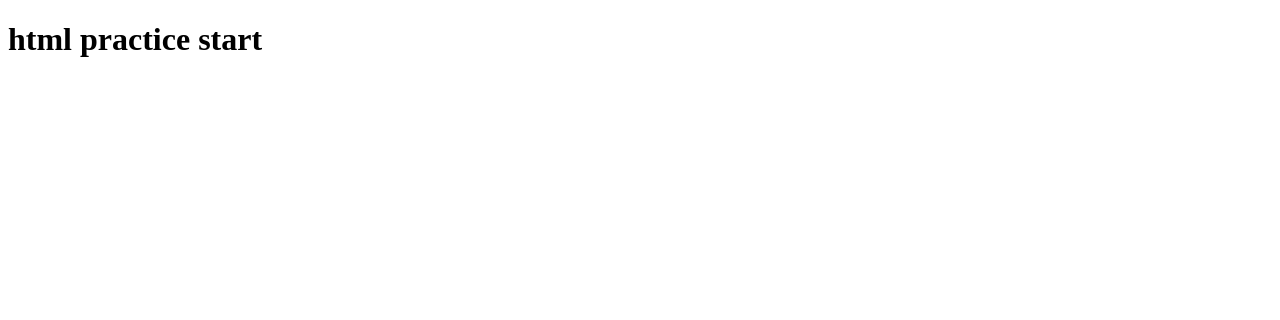
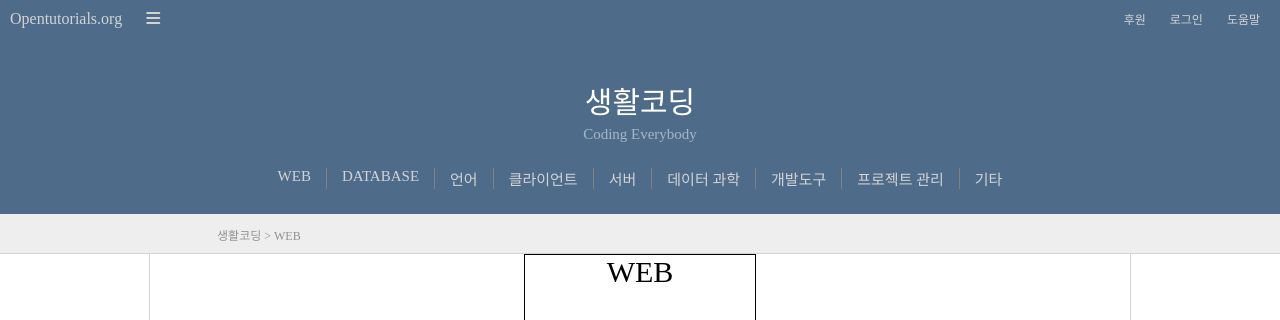
Before and after one commit to turkey-kim/html-css_self-practice_01, a plain HTML site: page index.html in a window 1280 px wide. Shown: the top 320 px of the page. Drawn offline with Linux system fonts and the light colour scheme.

Commit message:
practice_day_1

```diff
--- /dev/null
+++ b/css/content.css
@@ -0,0 +1,15 @@
+.content {
+  display: flex;
+}
+
+.content :nth-child(2n + 1) {
+  height: 2000px;
+  width: 230px;
+}
+
+.content :nth-child(2) {
+  height: 2000px;
+  width: 980px;
+  border-right: 1px solid lightgray;
+  border-left: 1px solid lightgray;
+}
--- /dev/null
+++ b/css/main-content.css
@@ -0,0 +1,16 @@
+.main-content {
+ margin: none;
+ padding: none;
+  display: flex;
+  flex-direction: column;
+  align-items: center;
+}
+
+.main-content__title {
+  font-size: 30px;
+  text-align: center;
+  border: 1px solid black;
+  margin 10px;
+  width: 700px;
+  height: 400px;
+}
--- /dev/null
+++ b/css/menu-content.css
@@ -0,0 +1,22 @@
+.menu-content {
+  display: flex;
+  height: 40px;
+  background-color: var(--gray);
+  justify-content: space-between;
+}
+
+.menu-content :nth-child(n) {
+  border-bottom: 1px solid lightgray;
+}
+
+.menu-content :nth-child(2n + 1) {
+  width: 230px;
+}
+
+.menu-content :nth-child(2) {
+  width: 980px;
+  color: rgb(148, 144, 144);
+  padding-top: 12px;
+  padding-left: 15px;
+  font-size: 12px;
+}
--- /dev/null
+++ b/css/status_bar.css
@@ -0,0 +1,57 @@
+.status-bar-01 {
+  display: flex;
+  justify-content: space-between;
+  background-color: var(--blue);
+  padding-top: 10px;
+  color: lightgray;
+}
+
+
+.status-bar-01__01 :first-child {
+  margin: 0px 20px 0px 10px;
+}
+
+.status-bar-01__02 :nth-child(n) {
+  margin: 0px 10px;
+  font-size: 12px;
+}
+
+.status-bar-01__02 :nth-child(3) {
+  padding-right: 10px;
+}
+
+.status-bar-02 {
+  background-color: var(--blue);
+  text-align: center;
+  color: white;
+}
+
+.status-bar-02__01 {
+  font-size: 30px;
+  padding-top: 50px;
+  padding-bottom: 4px;
+}
+
+.status-bar-02__02 {
+  font-size: 15px;
+  padding-bottom: 10px;
+  opacity: 0.5;
+}
+
+.status-bar-03 {
+  background-color: var(--blue);
+  padding-top: 15px;
+  padding-bottom: 25px;
+  display: flex;
+  justify-content: center;
+  color: lightgray;
+  font-size: 15px;
+}
+
+.status-bar-03 :nth-child(n) {
+  padding: 0px 15px;
+  border-right: 1px solid gray;
+}
+
+.status-bar-03 :nth-child(9) {
+    border: none;
--- /dev/null
+++ b/css/style.css
@@ -0,0 +1,10 @@
+@import "status_bar.css";
+@import "variables.css";
+@import "menu-content.css";
+@import "content.css";
+@import "main-content.css";
+
+body {
+  margin: 0px;
+  padding: 0px;
+}
--- /dev/null
+++ b/css/variables.css
@@ -0,0 +1,4 @@
+:root {
+  --blue: #4e6c8a;
+  --gray: #eeeeee;
+}
--- a/index.html
+++ b/index.html
@@ -1,12 +1,60 @@
 <!DOCTYPE html>
 <html lang="en">
 <head>
+    <link rel="stylesheet" href="css/style.css"/>
     <meta charset="UTF-8">
     <meta http-equiv="X-UA-Compatible" content="IE=edge">
     <meta name="viewport" content="width=device-width, initial-scale=1.0">
     <title>Document</title>
 </head>
 <body>
-    <h1>html practice start</h1>
+    <div class="status-bar-01">
+        <div class="status-bar-01__01">
+            <span>Opentutorials.org</span>
+            <i class="fas fa-bars"></i>
+        </div>
+        <div class="status-bar-01__02">
+            <span>후원</span>
+            <span>로그인</span>
+            <span>도움말</span>
+        </div>
+    </div>
+
+
+    <div class="status-bar-02">
+        <div class="status-bar-02__01">생활코딩</div>
+        <div class="status-bar-02__02">Coding Everybody</div>
+    </div>
+
+
+    <div class="status-bar-03">
+        <span>WEB</span>
+        <span>DATABASE</span>
+        <span>언어</span>
+        <span>클라이언트</span>
+        <span>서버</span>
+        <span>데이터 과학</span>
+        <span>개발도구</span>
+        <span>프로젝트 관리</span>
+        <span>기타</span>
+    </div>
+
+    <div class="menu-content">
+        <div></div>
+        <div>생활코딩 > WEB</div>
+        <div></div>
+    </div>
+
+    <div class="content">
+        <div class="left-content"></div>
+        <div class="main-content">
+            <div class="main-content__title">WEB</div>
+            <div class="main-content__subtitle">2018년 8월 1일부터 14일까지 10일동안 코딩야학 4기가 시작됩니다. 혼자 공부하지 마시고, 함께 공부해보세요. 현업의 엔지니어들이 기술지원과 상담을 해드리고, 완주하신 분들께는 수료증도 드립니다.  코딩야학 바로가기
+            </div>
+        </div>
+        <div class="right-content"></div>
+    </div>
+        <script src="http://kit.fontawesome.com/6478f529f2.js"
+    crossarigin="anonymous"></script>
 </body>
 </html>
```
Also changed, not shown: 1 other file.
